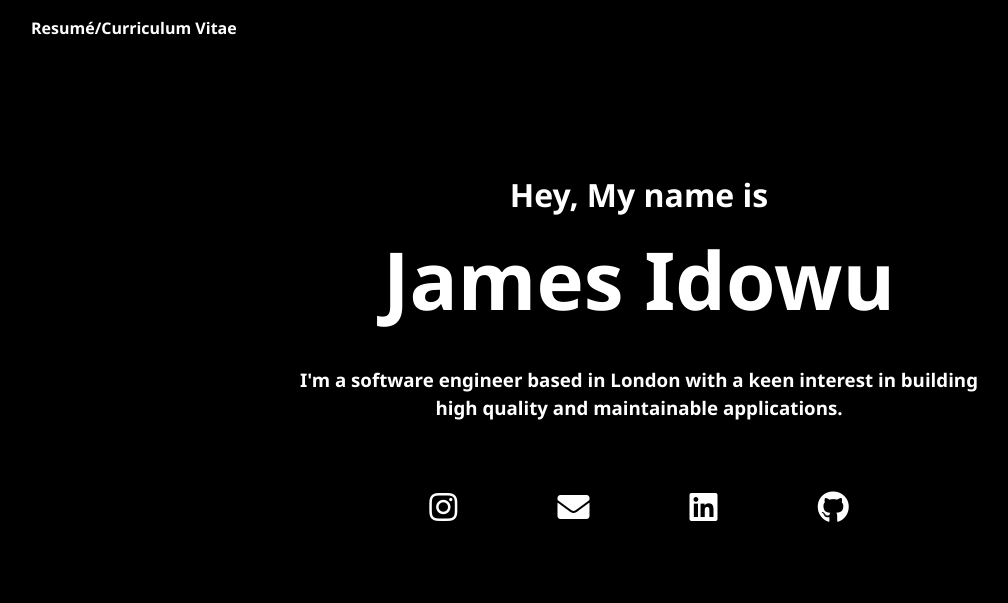
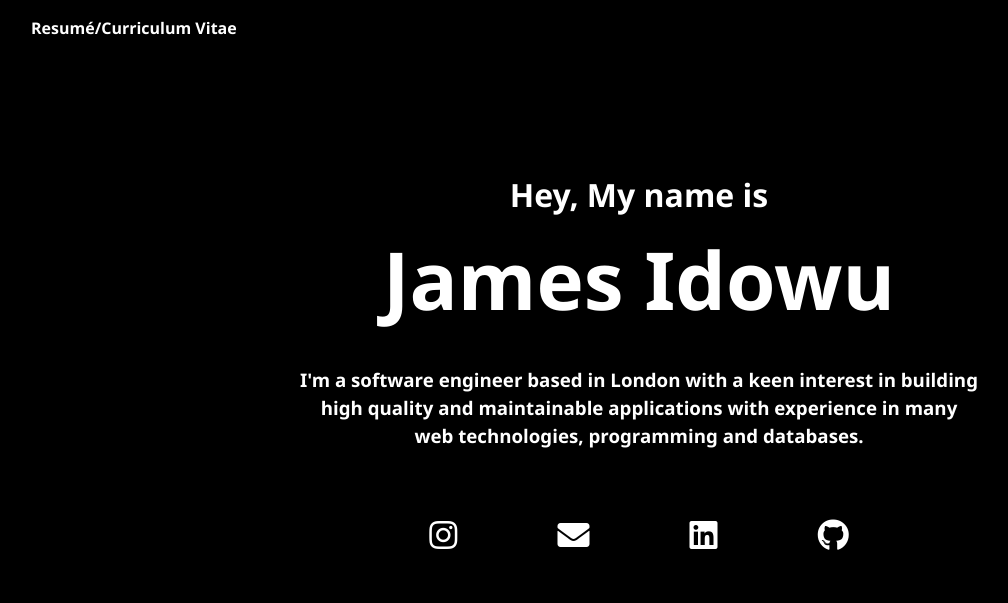
Before and after one commit to jamesidowu/personal_site, a website: page dist/index.html in a window 1280 px wide. Shown: the whole page, without its empty margins (1-1009 px from the left). Drawn offline with Linux system fonts and the light colour scheme.

Commit message:
add more personal information

```diff
--- a/dist/index.html
+++ b/dist/index.html
@@ -29,7 +29,8 @@
       </h2>
       <h3 class="sm-heading">
         I'm a software engineer based in London with a keen interest in building
-        high quality and maintainable applications.
+        high quality and maintainable applications with experience in many web
+        technologies, programming and databases.
       </h3>
       <div class="icons">
         <a href="https://www.instagram.com/jam.sde/">
```
